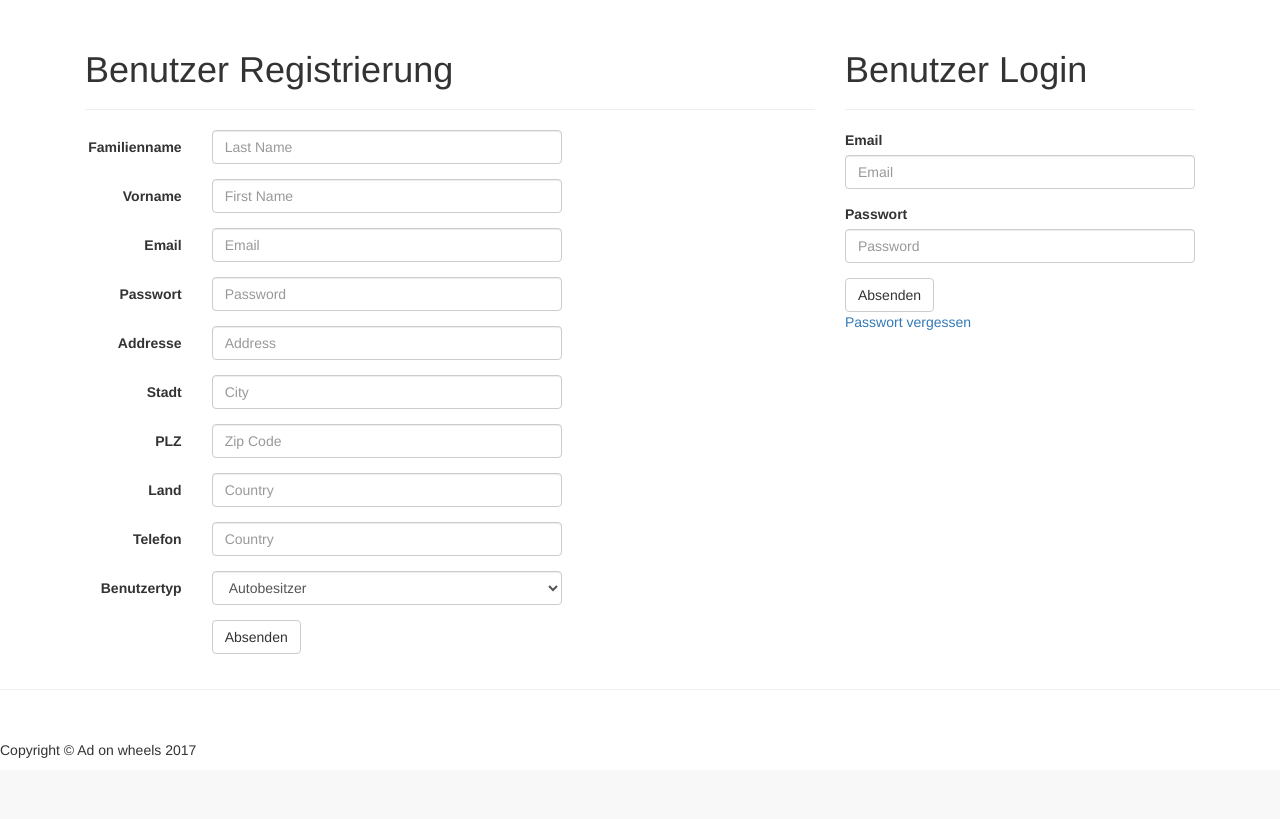
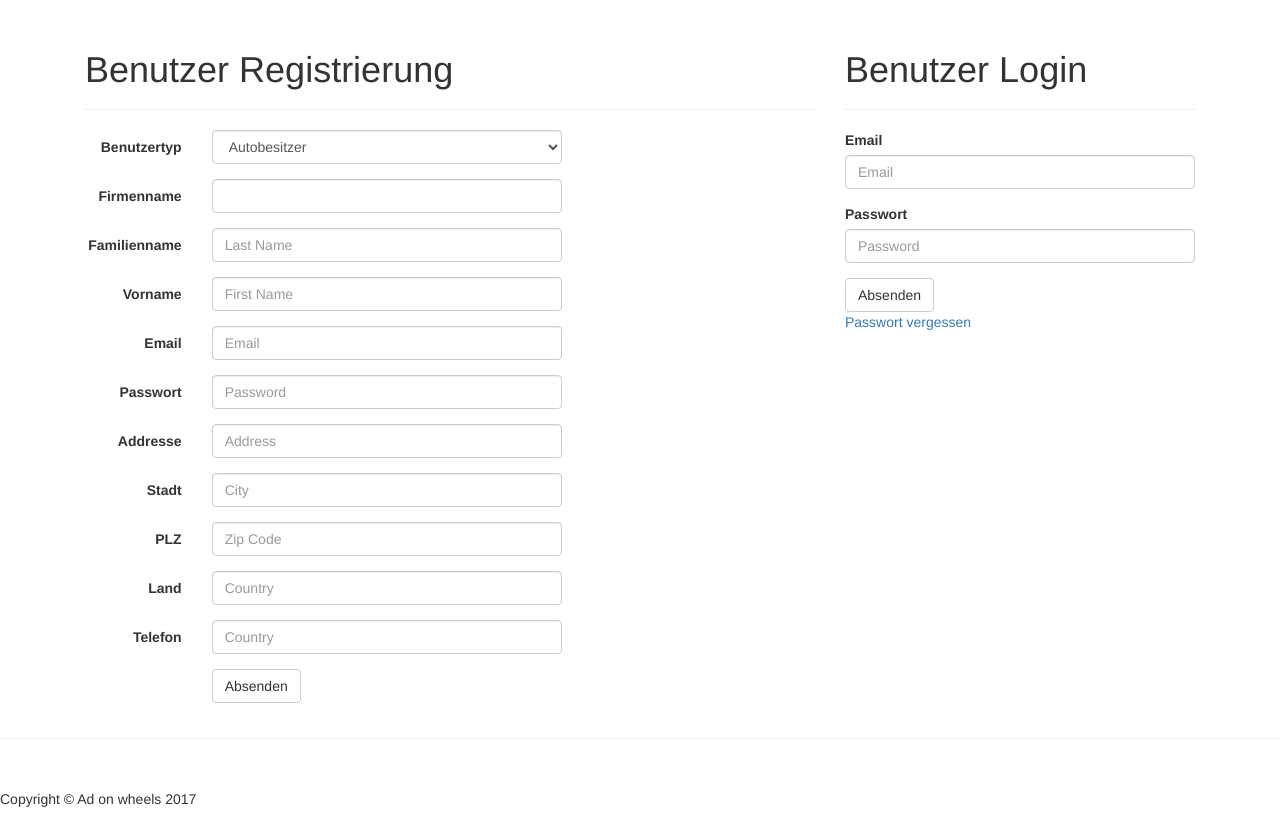
Before and after one commit to mdwazed/adonwheels, a CodeIgniter app: page /public_html/index.php/user_controller/registration in a window 1280 px wide. Shown: the part 81-900 px from the top of the page. Before the commit the page ends 839 px from the top, so only its background shows below. Run offline with CodeIgniter, Linux system fonts and the light colour scheme; some libraries are stand-ins or nearby versions.

Commit message:
company on reg page added

```diff
--- a/application/controllers/Admin_controller.php
+++ b/application/controllers/Admin_controller.php
@@ -105,6 +105,10 @@ class Admin_controller extends CI_Controller {
 		$this->load->view('gen_views/css_test');
 	}
 
+	public function show_clients_messages(){
+	    plrint('show clients messages');
+    }
+
 }
 
 /* End of file Admin_controller.php */
--- a/application/language/deutsche/car_provider_lang.php
+++ b/application/language/deutsche/car_provider_lang.php
@@ -1,7 +1,7 @@
 <?php
 $lang["test_lang"] = "test lang deutsche";
 $lang["submit"] = "Absenden";
-$lang["edit_sticker"] = "Aufkleber bearbeiten";
+$lang["edit_sticker"] = "Banner bearbeiten";
 
 ////////////////  add a car page /////////////////////////
 $lang["basic_car_info"] = "Basis Information über Ihr Auto";
@@ -22,8 +22,8 @@ $lang["day_run"] = "Tägliche Laufleistung";
 $lang["wk_run"] = "Wöchentliche Laufleistung";
 $lang["garrage"] = "Garage";
 $lang["road_side"] = "Straßenrand";
-$lang["sticker_related_info"] = "Aufkleber bezogene Informationen";
-$lang["no_of_sticker"] = "Anzahl der Aufkleber";
+$lang["sticker_related_info"] = "Banner bezogene Informationen";
+$lang["no_of_sticker"] = "Anzahl der Banner";
 $lang["place"] = "Ort";
 $lang["front"] = "Vorderseite";
 $lang["side"] = "Seite";
--- a/application/language/deutsche/user_controller_lang.php
+++ b/application/language/deutsche/user_controller_lang.php
@@ -3,6 +3,8 @@
 ////////////// words for registration and login page //////////////////
 $lang["user_registration"] = "Benutzer Registrierung";
 $lang["user_login"] = "Benutzer Login";
+$lang["company"] = "Firmenname";
+$lang["user_type"] = "Benutzertyp";
 $lang["last_name"] = "Familienname";
 $lang["first_name"] = "Vorname";
 $lang["email"] = "Email";
@@ -12,7 +14,6 @@ $lang["city"] = "Stadt";
 $lang["zip_code"] = "PLZ";
 $lang["country"] = "Land";
 $lang["telephone"] = "Telefon";
-$lang["user_type"] = "Benutzertyp";
 $lang["car_provider"] = "Autobesitzer";
 $lang["advertiser"] = "Werbepartner";
 $lang["submit"] = "Absenden";
--- a/application/language/english/car_provider_lang.php
+++ b/application/language/english/car_provider_lang.php
@@ -1,7 +1,7 @@
 <?php
 $lang["test_lang"] = "test lang eng";
 $lang["submit"] = "Submit";
-$lang["edit_sticker"] = "Edit sticker";
+$lang["edit_sticker"] = "Edit Banner";
 
 
 ////////////////  add a car page /////////////////////////
@@ -23,8 +23,8 @@ $lang["day_run"] = "Daily run";
 $lang["wk_run"] = "Weekly run";
 $lang["garrage"] = "Garrage";
 $lang["road_side"] = "Road side";
-$lang["sticker_related_info"] = "Sticker related information";
-$lang["no_of_sticker"] = "No of Sticker";
+$lang["sticker_related_info"] = "Banner related information";
+$lang["no_of_sticker"] = "No of Banner";
 $lang["place"] = "Place";
 $lang["front"] = "Front";
 $lang["side"] = "Side";
--- a/application/language/english/user_controller_lang.php
+++ b/application/language/english/user_controller_lang.php
@@ -3,6 +3,8 @@
 ////////////// words for registration and login page //////////////////
 $lang["user_registration"] = "User Registration";
 $lang["user_login"] = "User Login";
+$lang["user_type"] = "User Type";
+$lang["company"] = "Company";
 $lang["last_name"] = "Last Name";
 $lang["first_name"] = "First Name";
 $lang["email"] = "Email";
@@ -12,7 +14,6 @@ $lang["city"] = "City";
 $lang["zip_code"] = "Zip Code";
 $lang["country"] = "Country";
 $lang["telephone"] = "Telephone";
-$lang["user_type"] = "User Type";
 $lang["car_provider"] = "Car Provider";
 $lang["advertiser"] = "Advertiser";
 $lang["submit"] = "Submit";
--- a/application/views/gen_views/download.php
+++ b/application/views/gen_views/download.php
@@ -18,6 +18,8 @@ $this->view('includes/header');
     <div class="container">
 <!--        page content goes here    -->
         <h1>Downloadable content</h1>
+        <h4><a href="<?php echo base_url('resources/VertragAutobesitzer.pdf')?>" target="_blank">VertragAutobesitzer</a></h4>
+        <h4><a href="<?php echo base_url('resources/VertragWerbepartner.pdf')?>" target="_blank">VertragWerbepartner</a></h4>
     </div>
     <hr>
 
--- a/application/views/gen_views/registration.php
+++ b/application/views/gen_views/registration.php
@@ -16,6 +16,23 @@ $this->view('includes/header');
 
 
            <form class="form-horizontal" action="<?php echo base_url(); ?>index.php/User_controller/save_user" method ="POST">
+
+               <div class="form-group">
+                   <label for="user_type" class="col-md-2 control-label"><?php echo $this->lang->line('user_type'); ?></label>
+                   <div class="col-md-6">
+                       <select class="form-control" id="user_type" name="user_type" title="If you are a potential clients who would like to let us put banner on your car then select 'car provider'. If you are interested for advertisement on our car pool please select 'advertiser'">
+                           <option value="1"><?php echo $this->lang->line('car_provider'); ?></option>
+                           <option value="2"><?php echo $this->lang->line('advertiser'); ?></option>
+                       </select>
+                   </div>
+               </div>
+
+               <div class="form-group">
+                   <label for="company" class="col-md-2 control-label"><?php echo $this->lang->line('company'); ?></label>
+                   <div class="col-md-6">
+                       <input type="text" class="form-control" id="company" name="company" title="Only fill up if you belongs to a company. private user please keep it blank">
+                   </div>
+               </div>
 
               <div class="form-group">
                 <label for="last_name" class="col-md-2 control-label"><?php echo $this->lang->line('last_name'); ?></label>
@@ -80,17 +97,8 @@ $this->view('includes/header');
                 </div>
               </div>
 
-              <div class="form-group">
-                <label for="user_type" class="col-md-2 control-label"><?php echo $this->lang->line('user_type'); ?></label>
-                <div class="col-md-6">
-                  <select class="form-control" id="user_type" name="user_type">
-                    <option value="1"><?php echo $this->lang->line('car_provider'); ?></option>
-                    <option value="2"><?php echo $this->lang->line('advertiser'); ?></option>
 
-                  </select>
 
-                </div>
-              </div>
               <div class="form-group">
                 <div class="col-sm-offset-2 col-sm-10">
                   <button type="submit" class="btn btn-default"><?php echo $this->lang->line('submit'); ?></button>
--- a/application/views/includes/admin_left_nav.php
+++ b/application/views/includes/admin_left_nav.php
@@ -4,5 +4,5 @@
       <a href="#" class="list-group-item">Soon ending contracts</a>
       <a href="#" class="list-group-item">Send email to clients</a>
       <a href="#" class="list-group-item">Received car demands</a>
-      <a href="#" class="list-group-item">Clients messages</a>
+      <a href=<?php echo base_url('index.php/Admin_controller/show_clients_messages'); ?> class="list-group-item">Clients messages</a>
 </div>
--- a/application/views/includes/header.php
+++ b/application/views/includes/header.php
@@ -41,6 +41,10 @@
             src = "https://ajax.googleapis.com/ajax/libs/jquery/2.1.3/jquery.min.js">
     </script>
 
+    <script type = "text/javascript"
+            src = "<?php echo base_url('js/custom.js') ?>">
+    </script>
+
 
     <!-- HTML5 Shim and Respond.js IE8 support of HTML5 elements and media queries -->
     <!-- WARNING: Respond.js doesn't work if you view the page via file:// -->
--- /dev/null
+++ b/js/custom.js
@@ -0,0 +1,7 @@
+$(document).ready(function(){
+    // do some stuff here
+    function userTypeClue(){
+        $( "#user_type" ).tooltip();
+    }
+    userTypeClue();
+});
```
Also changed, not shown: 2 other files.
